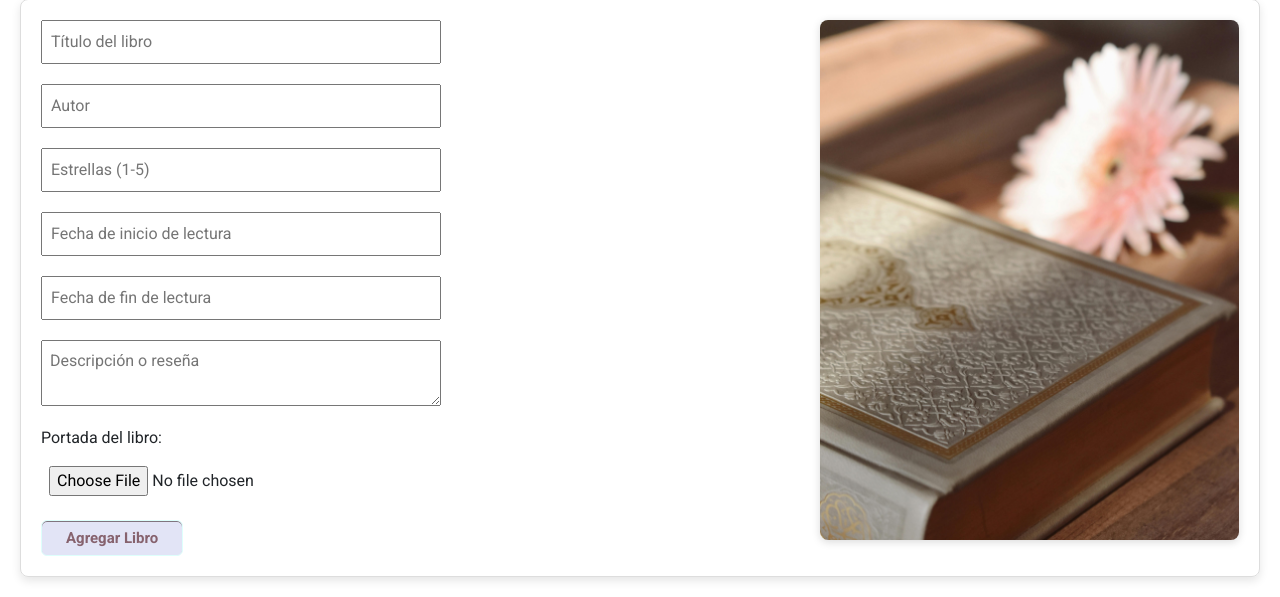
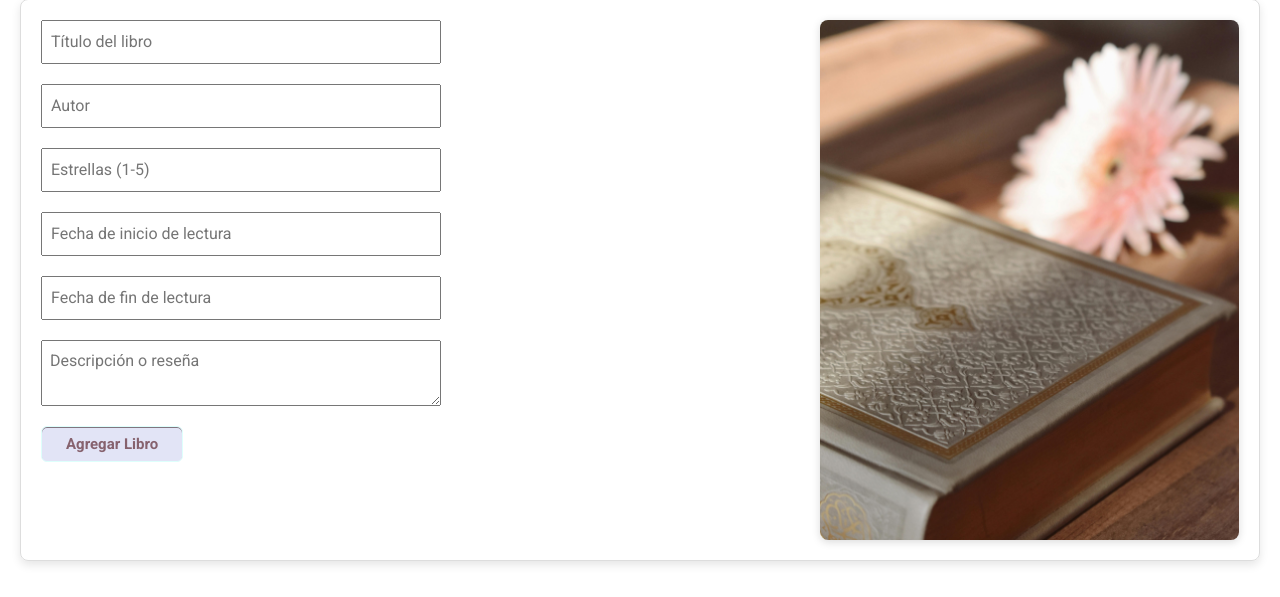
Before and after one commit to jesicaacosta/Biblio_app, a Flask app: page / in a window 1280 px wide. Shown: the part 868-1465 px from the top of the page. After the commit the page ends 1433 px from the top, so only its background shows below. Run offline with Flask 3, Linux system fonts and the light colour scheme; some libraries are stand-ins or nearby versions.

Commit message:
funciona todo ok. proximo agregar imagenes

```diff
--- a/app.py
+++ b/app.py
@@ -5,32 +5,19 @@ from biblioteca import biblioteca, mostrar_libros, agregar_libro, actualizar_lib
 
 app = Flask(__name__)
 
+# Define la carpeta de subida para las imágenes
+UPLOAD_FOLDER = os.path.join('static', 'images')
+app.config['UPLOAD_FOLDER'] = os.path.join('static', 'images')
+
+
 @app.route('/')
 def index():
     return render_template('index.html', biblioteca=biblioteca)
 
 @app.route('/agregar', methods=['POST'])
 def agregar():
-    #primero obetiene el archivo
-    portada = request.files.get('portada')
-    if portada:
-        filename = secure_filename(portada.filename)
-        filepath = os.path.join(app.config['UPLOAD_FOLDER'], filename)
-        portada.save(filepath)  # Guarda la imagen en el servidor
-
-        libro = {
-        'titulo': request.form['titulo'],
-        'portada':  filepath,  # Guarda la ruta de la imagen
-        'autor': request.form['autor'],
-        'estrellas': request.form['estrellas'],
-        'comienzo_de_lectura': request.form['comienzo_de_lectura'],
-        'fin_de_lectura': request.form['fin_de_lectura'],
-        'descripcion': request.form['descripcion']
-    }
-    else:
-        libro = {
+    libro = {
             'titulo': request.form['titulo'],
-            'portada': None,  # Si no hay imagen, define portada como None
             'autor': request.form['autor'],
             'estrellas': request.form['estrellas'],
             'comienzo_de_lectura': request.form['comienzo_de_lectura'],
@@ -41,29 +28,40 @@ def agregar():
     agregar_libro(libro)
     return redirect(url_for('index'))
 
+
+#----------- Funcion ELIMINAR
 @app.route('/eliminar/<int:index>', methods=['POST'])
-def eliminar(index):
-    eliminar_libro(index)
+def eliminar(index): #eliminar es el manejador de la ruta que se invoca cuando un usuario quiere eliminar un libro, y se encarga de redirigir después de la eliminación.
+    eliminar_libro(index) ## Llama a la fncion para realizar la eliminacion
     return redirect(url_for('index'))
 
+
+
+#----------- FUNCION EDITAR
 @app.route('/editar/<int:index>', methods=['GET', 'POST'])
-def editar(index):
+def editar_libro(index):
     if request.method == 'POST':
         libro_actualizado = {
             'titulo': request.form['titulo'],
-            'portada': request.form['portada'],
             'autor': request.form['autor'],
             'estrellas': request.form['estrellas'],
             'comienzo_de_lectura': request.form['comienzo_de_lectura'],
             'fin_de_lectura': request.form['fin_de_lectura'],
             'descripcion': request.form['descripcion']
         }
-        actualizar_libro(index, libro_actualizado)
+        actualizar_datos_libro(index, libro_actualizado)  # Llamar a la función de actualización
         return redirect(url_for('index'))
 
     # Si es un GET, muestra el libro a editar
     libro_a_editar = biblioteca[index]
     return render_template('editar.html', libro=libro_a_editar, index=index)
 
+
+def actualizar_datos_libro(index, libro_actualizado):
+    # Aquí implementas la lógica para actualizar el libro en la biblioteca
+    biblioteca[index] = libro_actualizado
+
+
+
 if __name__ == '__main__':
     app.run(debug=True)
--- a/templates/editar.html
+++ b/templates/editar.html
@@ -33,7 +33,7 @@
 
     <form
       class="form_editar"
-      action="{{ url_for('editar', index=index) }}"
+      action="{{ url_for('editar_libro', index=index) }}"
       method="POST"
     >
       <!-- Mostrar portada actual si existe -->
@@ -113,7 +113,6 @@
         <textarea
           id="descripcion"
           name="descripcion"
-          required
           placeholder="Descripción del libro"
           class="input_editar"
         >
--- a/templates/index.html
+++ b/templates/index.html
@@ -29,6 +29,7 @@
       rel="stylesheet"
     />
   </head>
+
   <body>
     <!-- Carrusel -->
     <div
@@ -122,17 +123,6 @@
       {% for libro in biblioteca %}
       <li class="li_libros">
         <strong class="titulo">Título:</strong> {{ libro['titulo'] }}<br />
-
-        {% if libro['portada'] %}
-        <p>Portada del libro:</p>
-        <img
-          src="{{ url_for('static', filename=libro['portada'].replace('static/', '')) }}"
-          alt="Portada del libro"
-          style="width: 200px; height: auto; border-radius: 8px"
-        />
-        {% else %}
-        <p>No hay portada.</p>
-        {% endif %}
         <strong>Autor:</strong> {{ libro['autor'] }}<br />
         <strong>Estrellas:</strong> {{ libro['estrellas'] }}<br />
         <strong>Comienzo de Lectura:</strong> {{ libro['comienzo_de_lectura']
@@ -153,7 +143,7 @@
           </button>
         </form>
         <form
-          action="{{ url_for('editar', index=loop.index0) }}"
+          action="{{ url_for('editar_libro', index=loop.index0) }}"
           method="GET"
           style="display: inline"
         >
@@ -205,13 +195,6 @@
           placeholder="Descripción o reseña"
           class="input_form"
         ></textarea>
-
-        <!-- cargar imagen del libro -->
-        <div class="form-group">
-          <label for="portada">Portada del libro:</label>
-          <input type="file" id="portada" name="portada" accept="image/*" />
-        </div>
-
         <button type="submit" class="myButtonAnimado">Agregar Libro</button>
       </form>
       <img
```
